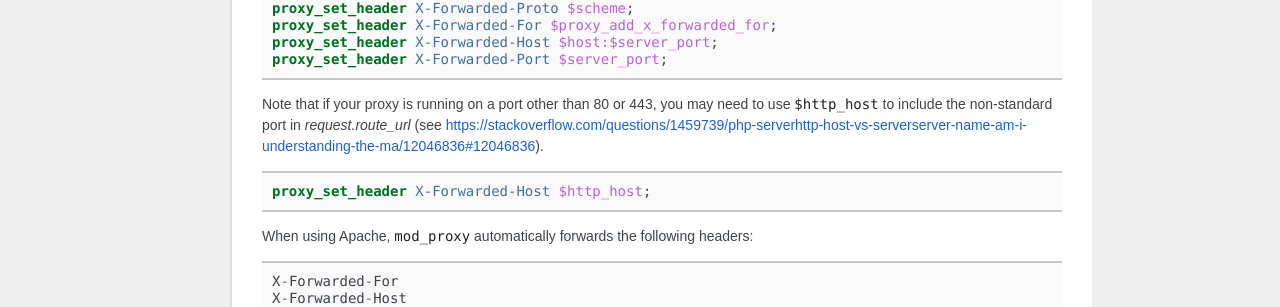
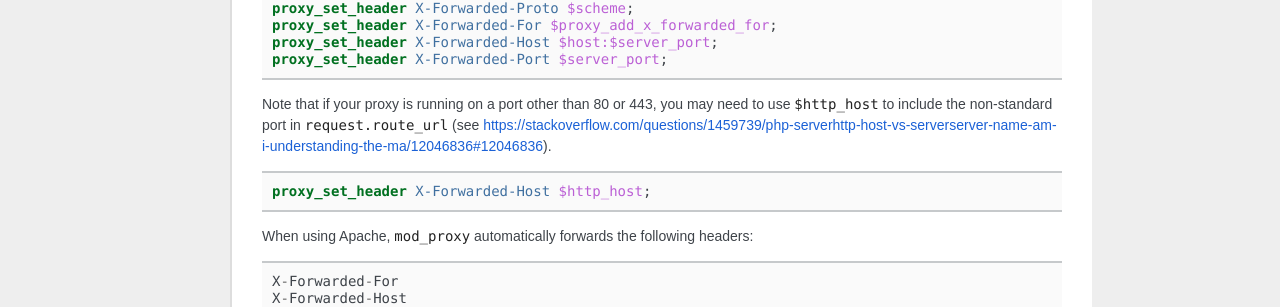
Before and after one commit to Pylons/waitress, a Sphinx documentation site: the page built from docs/reverse-proxy.rst, in a window 1280 px wide. Shown: the part 1057-1364 px from the top of the page. Built offline with Sphinx 7.4.7, drawn with Linux system fonts in a browser that asks for light colours; some web fonts are replaced.

```diff
--- a/docs/reverse-proxy.rst
+++ b/docs/reverse-proxy.rst
@@ -73,7 +73,7 @@ the environment using ``X-Forwarded-Proto``, ``X-Forwarded-For``,
    proxy_set_header X-Forwarded-Host $host:$server_port;
    proxy_set_header X-Forwarded-Port $server_port;
 
-Note that if your proxy is running on a port other than 80 or 443, you may need to use ``$http_host`` to include the non-standard port in `request.route_url` (see https://stackoverflow.com/questions/1459739/php-serverhttp-host-vs-serverserver-name-am-i-understanding-the-ma/12046836#12046836).
+Note that if your proxy is running on a port other than 80 or 443, you may need to use ``$http_host`` to include the non-standard port in ``request.route_url`` (see https://stackoverflow.com/questions/1459739/php-serverhttp-host-vs-serverserver-name-am-i-understanding-the-ma/12046836#12046836).
 
 .. code-block:: nginx
 
```
